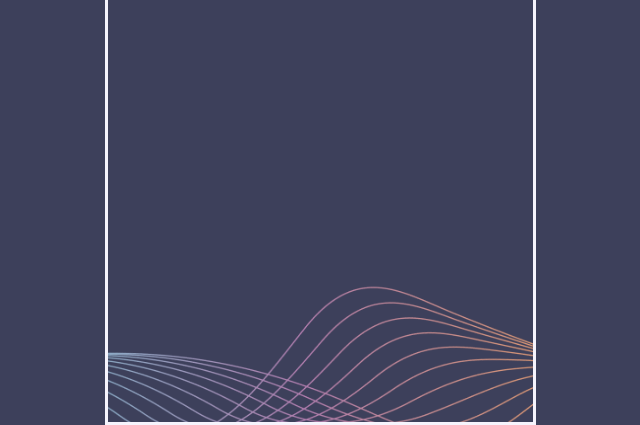
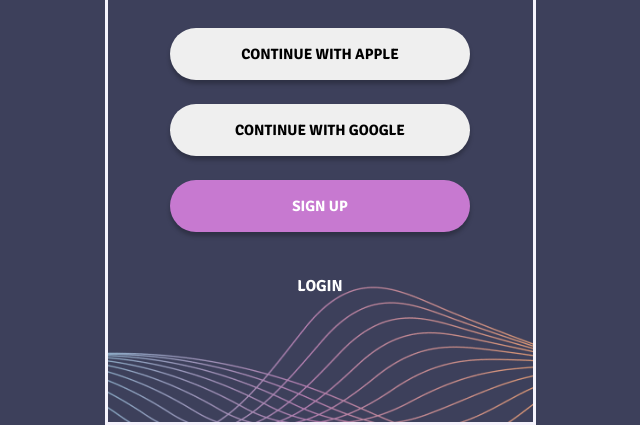
Before and after one commit to DmncG/UX-Final-Project, a plain HTML site: page index.html in a window 1280 px wide. Shown: the part 381-806 px from the top of the page, without its empty margins (320-960 px from the left). Drawn offline with Linux system fonts and the light colour scheme.

Commit message:
updated splash screen

```diff
--- a/css/styles.css
+++ b/css/styles.css
@@ -10,13 +10,20 @@ body{
   background-color: #3D405B;
 }
 
-.logo-container{
-  width: 100%;
+.content {
+  position: relative;
+  top: 155px;
 }
 
-.muse-logo{
+.logo-container {
+  width: 100%;
+  margin: 32px auto;
   display: flex;
   justify-content: center;
+}
+
+.muse-logo {
+  width: 139px;
 }
 
 .wave-1{
@@ -25,6 +32,47 @@ body{
   width: 679.86px;
   height: 264.66px;
   left: -144px;
+}
+
+.buttons {
+  display: flex;
+  flex-flow: column wrap;
+}
+
+.button {
+  margin: 12px auto;
+  width: 300px;
+  border-radius: 50px;
+  height: 52px;
+  box-shadow: 0px 4px 4px rgba(0, 0, 0, 0.25);
+  font-family: 'Signika', sans-serif;
+  font-size: 15px;
+  font-weight: 700;
+  border: none;
+}
+
+.signup-button {
+  background-color: #c779d0;
+  color: #ffffff;
+}
+
+.login-container {
+  margin: 32px auto;
+  text-align: center;
+}
+
+.login {
+  font-family: 'Signika', sans-serif;
+  text-decoration: none;
+  color: #ffffff;
+  font-weight: 700;
+}
+
+.login:hover {
+  color: #c779d0;
+  font-family: 'Signika', sans-serif;
+  font-size: 15px;
+  font-weight: 700;
 }
 
 @media only screen and (min-width: 425px) {
--- a/index.html
+++ b/index.html
@@ -4,14 +4,30 @@
     <meta charset="UTF-8">
     <meta http-equiv="X-UA-Compatible" content="IE=edge">
     <meta name="viewport" content="width=device-width, initial-scale=1.0">
+    <link rel="preconnect" href="https://fonts.googleapis.com">
+    <link rel="preconnect" href="https://fonts.gstatic.com" crossorigin>
+    <link href="https://fonts.googleapis.com/css2?family=Poppins:ital,wght@0,100;0,200;0,300;0,400;0,500;0,600;0,700;0,800;0,900;1,100;1,200;1,300;1,400;1,500;1,600;1,700;1,800;1,900&family=Signika:wght@300;400;500;600;700&display=swap" rel="stylesheet">
     <link rel="stylesheet" href="css/styles.css">
     <title>Muse</title>
 </head>
 <body>
   <main class="main-container">
+    <div class="content">
+      <div class="logo-container">
+        <img src="images/muse-logo.png" alt="Muse Logo" class="muse-logo" />
+      </div>
 
-    <div class="logo-container">
-      <img src="images/muse-logo.png" alt="Muse Logo" class="muse-logo" />
+      <div class="buttons">
+
+        <input type="button" value="CONTINUE WITH APPLE" class="button apple-button">
+        <input type="button" value="CONTINUE WITH GOOGLE" class="button google-button">
+        <input type="button" value="SIGN UP" class="button signup-button">
+
+      </div>
+
+      <div class="login-container">
+        <a href="/feed" class="login">LOGIN</a>
+      </div>
     </div>
 
     <div class="wave-container">
```
